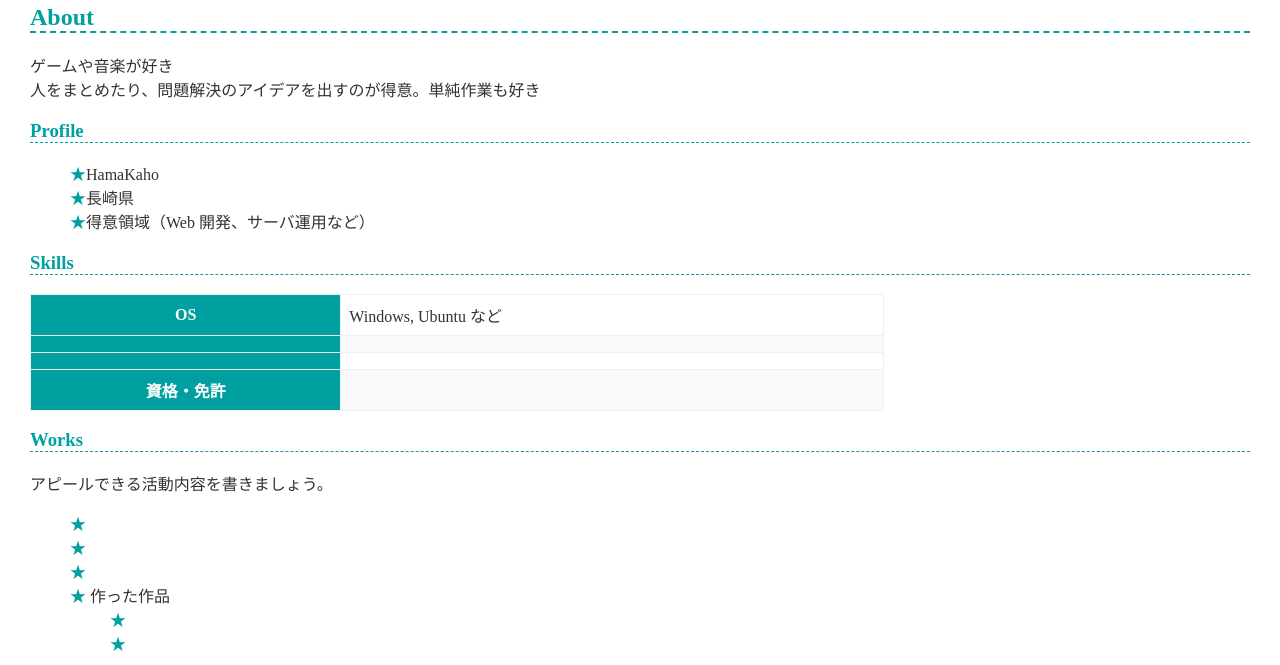
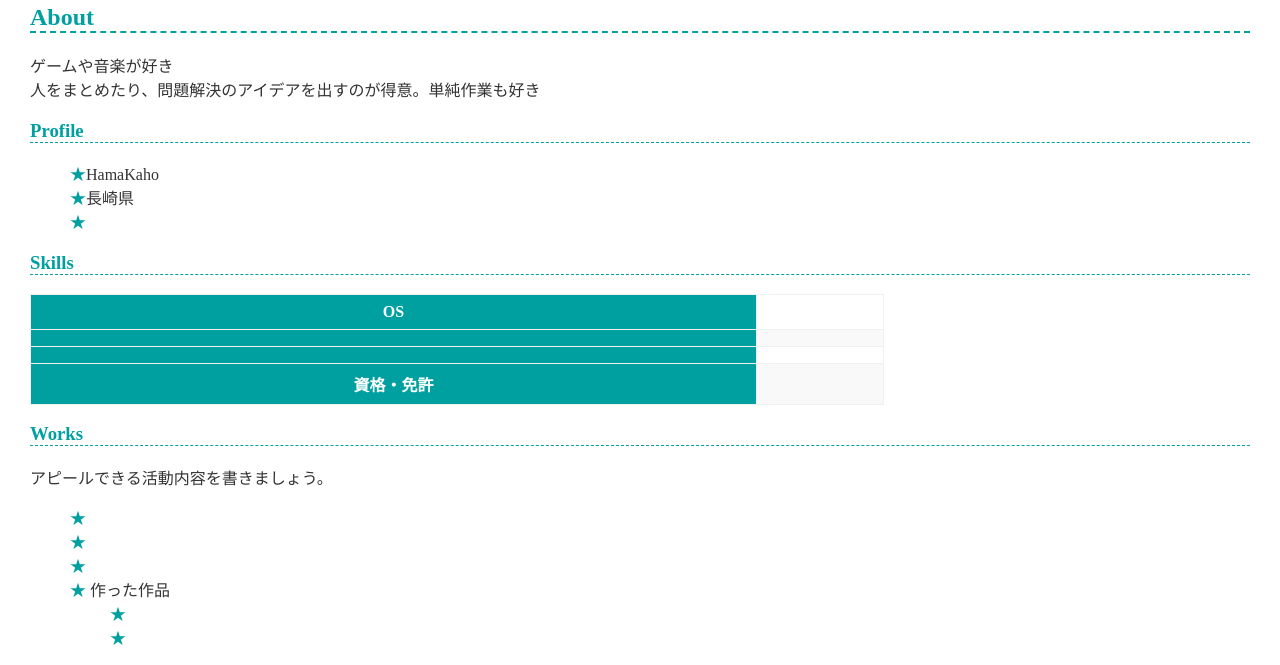
Before and after one commit to 261zs00578-cyber/261zs00578, a plain HTML site: page index.html in a window 1280 px wide. Shown: the part 109-774 px from the top of the page. Drawn offline with Linux system fonts and the light colour scheme.

Commit message:
Update index.html

```diff
--- a/index.html
+++ b/index.html
@@ -21,14 +21,14 @@
     <ul>
       <li>HamaKaho</li>
       <li>長崎県</li>
-      <li>得意領域（Web 開発、サーバ運用など）</li>
+      <li></li>
     </ul>
 
     <h3>Skills</h3>
     <table>
       <tr>
         <th>OS</th>
-        <td>Windows, Ubuntu など</td>
+        <td></td>
       </tr>
       <tr>
         <th></th>
```
